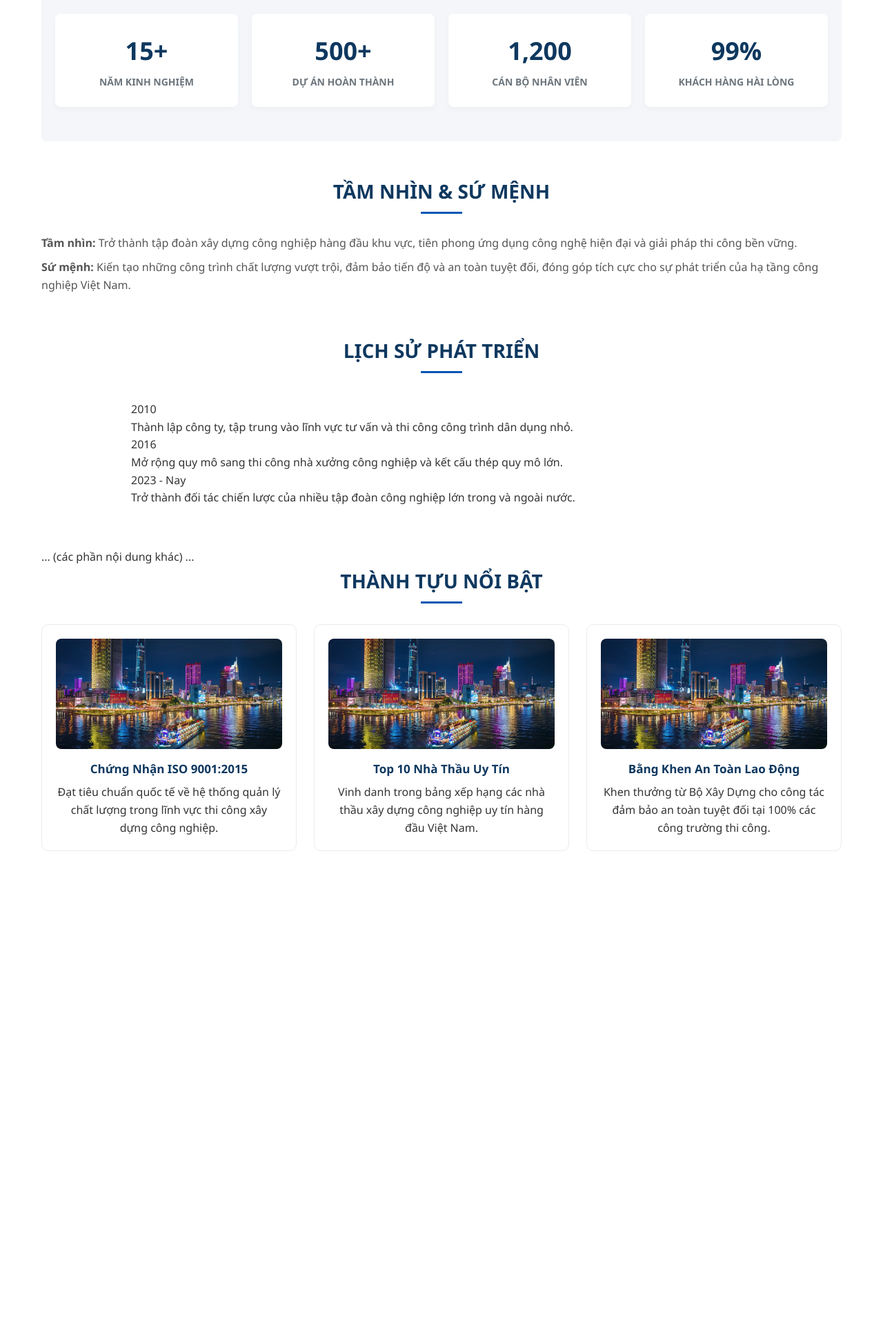
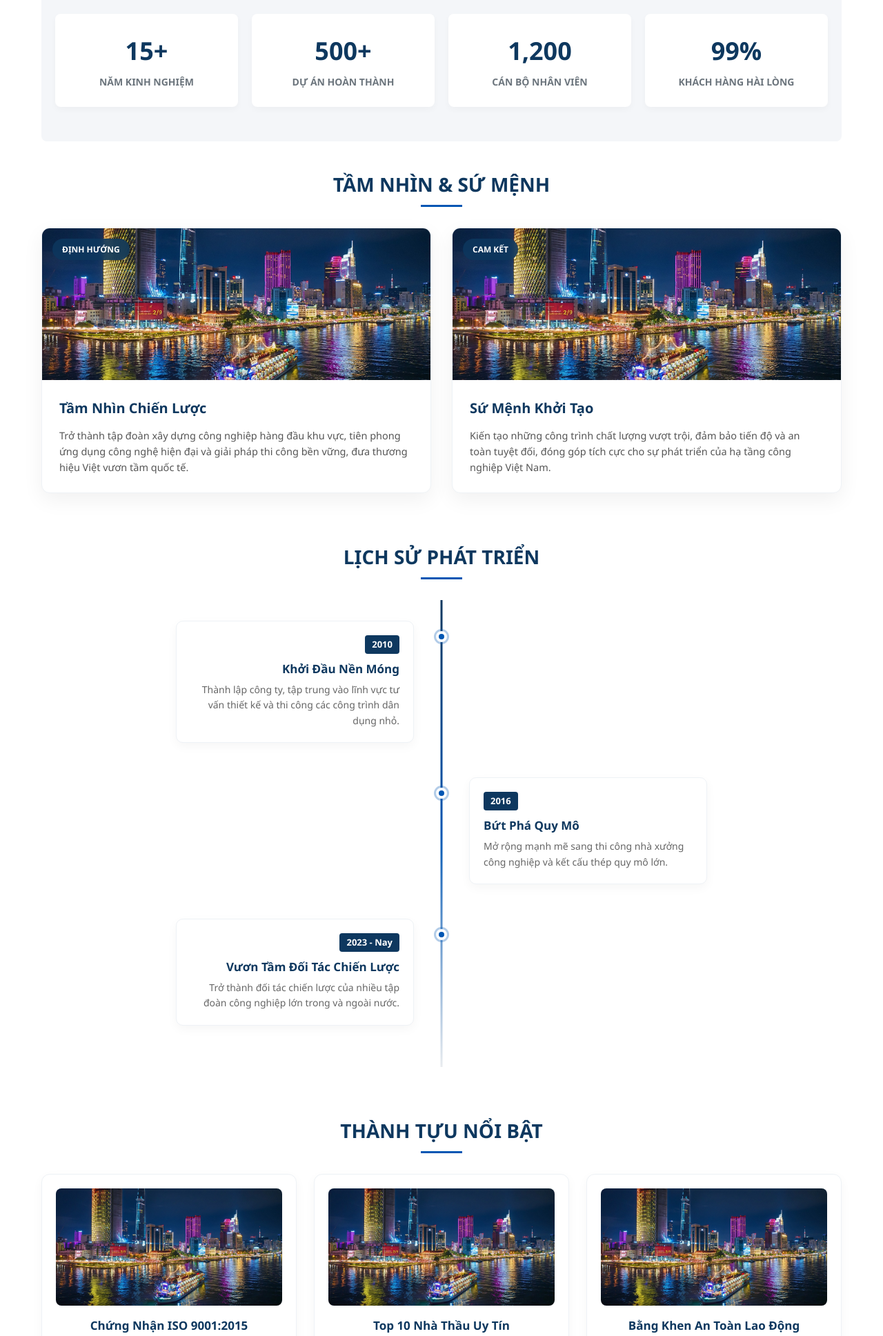
Before and after one commit to ductampham424-beep/web_dau_tien, a Django app: page /gioi-thieu/ in a window 1280 px wide. Shown: the part 948-2885 px from the top of the page at 69% size. Before the commit the page ends 2182 px from the top, so only its background shows below. Run offline with Django 5.2, Linux system fonts and the light colour scheme.

Commit message:
update full style and content with images

```diff
--- a/home/templates/home/gioi_thieu.html
+++ b/home/templates/home/gioi_thieu.html
@@ -131,6 +131,54 @@
         .achieve-img { width: 100%; height: 160px; border-radius: 8px; overflow: hidden; margin-bottom: 15px; }
         .achieve-img img { width: 100%; height: 100%; object-fit: cover; }
         .achieve-card h4 { color: var(--primary-color); font-size: 17px; margin-bottom: 8px; }
+        /* Custom FX cho 3 mục Tầm nhìn - Lịch sử - Thành tựu */
+.modern-section { margin-bottom: 70px; }
+
+/* 1. Tầm nhìn & Sứ mệnh Card Modern */
+.vision-grid { display: grid; grid-template-columns: repeat(auto-fit, minmax(320px, 1fr)); gap: 30px; }
+.v-card { background: #fff; border-radius: 12px; overflow: hidden; box-shadow: 0 10px 30px rgba(0,0,0,0.06); border: 1px solid #eef2f6; transition: all 0.4s cubic-bezier(0.165, 0.84, 0.44, 1); position: relative; }
+.v-card:hover { transform: translateY(-8px); box-shadow: 0 20px 40px rgba(14, 56, 95, 0.15); border-color: #0056b3; }
+.v-img-box { position: relative; height: 220px; overflow: hidden; }
+.v-img-box img { width: 100%; height: 100%; object-fit: cover; transition: transform 0.6s ease; }
+.v-card:hover .v-img-box img { transform: scale(1.08); }
+.v-badge { position: absolute; top: 15px; left: 15px; background: rgba(14, 56, 95, 0.85); color: #fff; padding: 6px 14px; border-radius: 20px; font-size: 12px; font-weight: 700; text-transform: uppercase; backdrop-filter: blur(4px); }
+.v-content { padding: 25px; }
+.v-content h3 { color: #0e385f; font-size: 20px; margin-bottom: 12px; font-weight: 700; }
+.v-content p { color: #555; font-size: 14.5px; line-height: 1.6; }
+
+/* 2. Timeline Lịch sử phát triển Chuyên nghiệp */
+.timeline-modern { position: relative; max-width: 850px; margin: 0 auto; padding: 20px 0; }
+.timeline-modern::before { content: ''; position: absolute; top: 0; bottom: 0; left: 50%; width: 3px; background: linear-gradient(to bottom, #0e385f, #0056b3, #e9ecef); transform: translateX(-50%); }
+.tl-item { position: relative; width: 50%; padding: 10px 40px; box-sizing: border-radius: 8px; margin-bottom: 30px; }
+.tl-item.left { left: 0; text-align: right; }
+.tl-item.right { left: 50%; text-align: left; }
+.tl-dot { position: absolute; top: 25px; width: 16px; height: 16px; background: #0056b3; border: 4px solid #fff; border-radius: 50%; box-shadow: 0 0 0 3px rgba(0, 86, 179, 0.3); z-index: 2; transition: all 0.3s ease; }
+.tl-item.left .tl-dot { right: -8px; }
+.tl-item.right .tl-dot { left: -8px; }
+.tl-item:hover .tl-dot { background: #0e385f; transform: scale(1.3); }
+.tl-card { background: #fff; padding: 20px; border-radius: 10px; border: 1px solid #eef2f6; box-shadow: 0 5px 15px rgba(0,0,0,0.04); transition: all 0.3s ease; }
+.tl-item:hover .tl-card { transform: translateY(-4px); box-shadow: 0 12px 25px rgba(0,0,0,0.08); border-color: #0056b3; }
+.tl-year { display: inline-block; background: #0e385f; color: #fff; font-weight: 800; font-size: 13px; padding: 3px 10px; border-radius: 4px; margin-bottom: 8px; }
+.tl-card h3 { color: #0e385f; font-size: 17px; margin-bottom: 6px; }
+.tl-card p { color: #666; font-size: 14px; margin: 0; }
+
+/* Responsive Timeline cho màn hình nhỏ */
+@media (max-width: 768px) {
+    .timeline-modern::before { left: 20px; }
+    .tl-item { width: 100%; padding-left: 50px; padding-right: 10px; }
+    .tl-item.left, .tl-item.right { left: 0; text-align: left; }
+    .tl-item.left .tl-dot, .tl-item.right .tl-dot { left: 12px; }
+}
+
+/* 3. Thành tựu Hover Glow */
+.achieves-grid { display: grid; grid-template-columns: repeat(auto-fit, minmax(280px, 1fr)); gap: 25px; }
+.achieve-card { background: #fff; border-radius: 12px; padding: 20px; border: 1px solid #eef2f6; box-shadow: 0 5px 15px rgba(0,0,0,0.04); transition: all 0.3s ease; text-align: center; }
+.achieve-card:hover { transform: translateY(-6px); box-shadow: 0 15px 30px rgba(0, 86, 179, 0.12); border-color: #0056b3; }
+.achieve-img { height: 170px; border-radius: 8px; overflow: hidden; margin-bottom: 15px; }
+.achieve-img img { width: 100%; height: 100%; object-fit: cover; transition: transform 0.5s ease; }
+.achieve-card:hover .achieve-img img { transform: scale(1.06); }
+.achieve-card h4 { color: #0e385f; font-size: 17px; margin-bottom: 8px; font-weight: 700; }
+.achieve-card p { color: #666; font-size: 13.5px; line-height: 1.5; margin: 0; }
     </style>
 </head>
 <body>
@@ -208,48 +256,68 @@
     </section>
 
     <!-- 2. Khối Tầm nhìn - Sứ mệnh -->
-    <section id="tam-nhin" style="margin: 50px 0;">
+    <section id="tam-nhin" class="modern-section">
         <h2 class="section-title">TẦM NHÌN & SỨ MỆNH</h2>
-        <div style="margin-top: 15px; color: #555; line-height: 1.6;">
-            <p><strong>Tầm nhìn:</strong> Trở thành tập đoàn xây dựng công nghiệp hàng đầu khu vực, tiên phong ứng dụng công nghệ hiện đại và giải pháp thi công bền vững.</p>
-            <p style="margin-top: 10px;"><strong>Sứ mệnh:</strong> Kiến tạo những công trình chất lượng vượt trội, đảm bảo tiến độ và an toàn tuyệt đối, đóng góp tích cực cho sự phát triển của hạ tầng công nghiệp Việt Nam.</p>
+        <div class="vision-grid">
+            <div class="v-card">
+                <div class="v-img-box">
+                    <img src="{% static 'images/dem-sai-gon.jpg' %}" alt="Tầm nhìn">
+                    <span class="v-badge">Định hướng</span>
+                </div>
+                <div class="v-content">
+                    <h3>Tầm Nhìn Chiến Lược</h3>
+                    <p>Trở thành tập đoàn xây dựng công nghiệp hàng đầu khu vực, tiên phong ứng dụng công nghệ hiện đại và giải pháp thi công bền vững, đưa thương hiệu Việt vươn tầm quốc tế.</p>
+                </div>
+            </div>
+
+            <div class="v-card">
+                <div class="v-img-box">
+                    <img src="{% static 'images/dem-sai-gon.jpg' %}" alt="Sứ mệnh">
+                    <span class="v-badge">Cam kết</span>
+                </div>
+                <div class="v-content">
+                    <h3>Sứ Mệnh Khởi Tạo</h3>
+                    <p>Kiến tạo những công trình chất lượng vượt trội, đảm bảo tiến độ và an toàn tuyệt đối, đóng góp tích cực cho sự phát triển của hạ tầng công nghiệp Việt Nam.</p>
+                </div>
+            </div>
         </div>
     </section>
 
-    <!-- 3. Khối Lịch sử phát triển -->
-    <section id="lich-su" class="timeline-section">
-        <h2 class="section-title" style="text-align: center; margin-bottom: 40px;">LỊCH SỬ PHÁT TRIỂN</h2>
-        <div class="timeline">
-            <div class="timeline-item">
-                <div class="timeline-dot"></div>
-                <div class="timeline-content">
-                    <span class="timeline-year">2010</span>
-                    <p>Thành lập công ty, tập trung vào lĩnh vực tư vấn và thi công công trình dân dụng nhỏ.</p>
+    <!-- 3. Khối Lịch sử phát triển (Trục Thời Gian Timeline) -->
+    <section id="lich-su" class="modern-section">
+        <h2 class="section-title">LỊCH SỬ PHÁT TRIỂN</h2>
+        <div class="timeline-modern">
+            <div class="tl-item left">
+                <div class="tl-dot"></div>
+                <div class="tl-card">
+                    <span class="tl-year">2010</span>
+                    <h3>Khởi Đầu Nền Móng</h3>
+                    <p>Thành lập công ty, tập trung vào lĩnh vực tư vấn thiết kế và thi công các công trình dân dụng nhỏ.</p>
                 </div>
             </div>
 
-            <div class="timeline-item">
-                <div class="timeline-dot"></div>
-                <div class="timeline-content">
-                    <span class="timeline-year">2016</span>
-                    <p>Mở rộng quy mô sang thi công nhà xưởng công nghiệp và kết cấu thép quy mô lớn.</p>
+            <div class="tl-item right">
+                <div class="tl-dot"></div>
+                <div class="tl-card">
+                    <span class="tl-year">2016</span>
+                    <h3>Bứt Phá Quy Mô</h3>
+                    <p>Mở rộng mạnh mẽ sang thi công nhà xưởng công nghiệp và kết cấu thép quy mô lớn.</p>
                 </div>
             </div>
 
-            <div class="timeline-item">
-                <div class="timeline-dot"></div>
-                <div class="timeline-content">
-                    <span class="timeline-year">2023 - Nay</span>
+            <div class="tl-item left">
+                <div class="tl-dot"></div>
+                <div class="tl-card">
+                    <span class="tl-year">2023 - Nay</span>
+                    <h3>Vươn Tầm Đối Tác Chiến Lược</h3>
                     <p>Trở thành đối tác chiến lược của nhiều tập đoàn công nghiệp lớn trong và ngoài nước.</p>
                 </div>
             </div>
         </div>
     </section>
 
-    ... (các phần nội dung khác) ...
-
-        <!-- 4. Khối Thành tựu mới -->
-        <section id="thanh-tuu">
+    <!-- 4. Khối Thành tựu nổi bật -->
+    <section id="thanh-tuu" class="modern-section">
         <h2 class="section-title">THÀNH TỰU NỔI BẬT</h2>
         <div class="achieves-grid">
             <div class="achieve-card">
```
Lines whose indentation alone changed are shown as unchanged.
